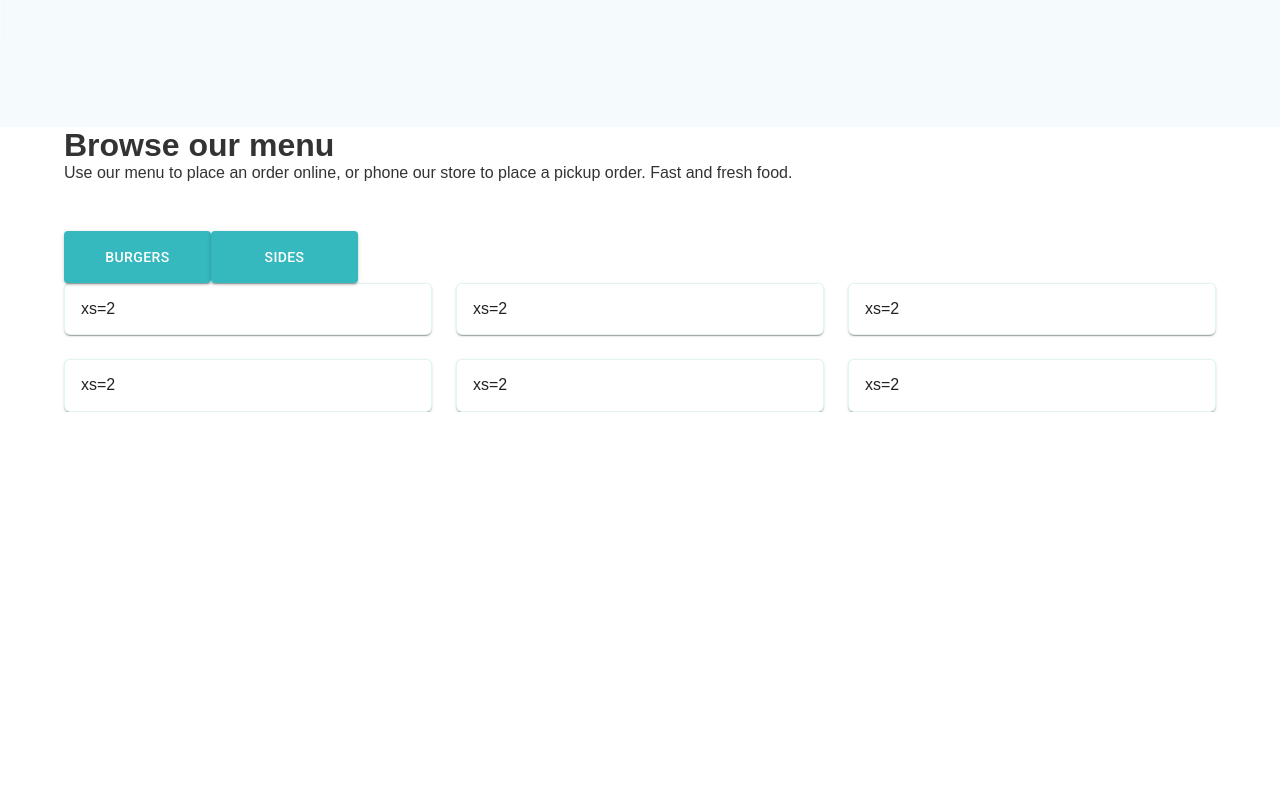
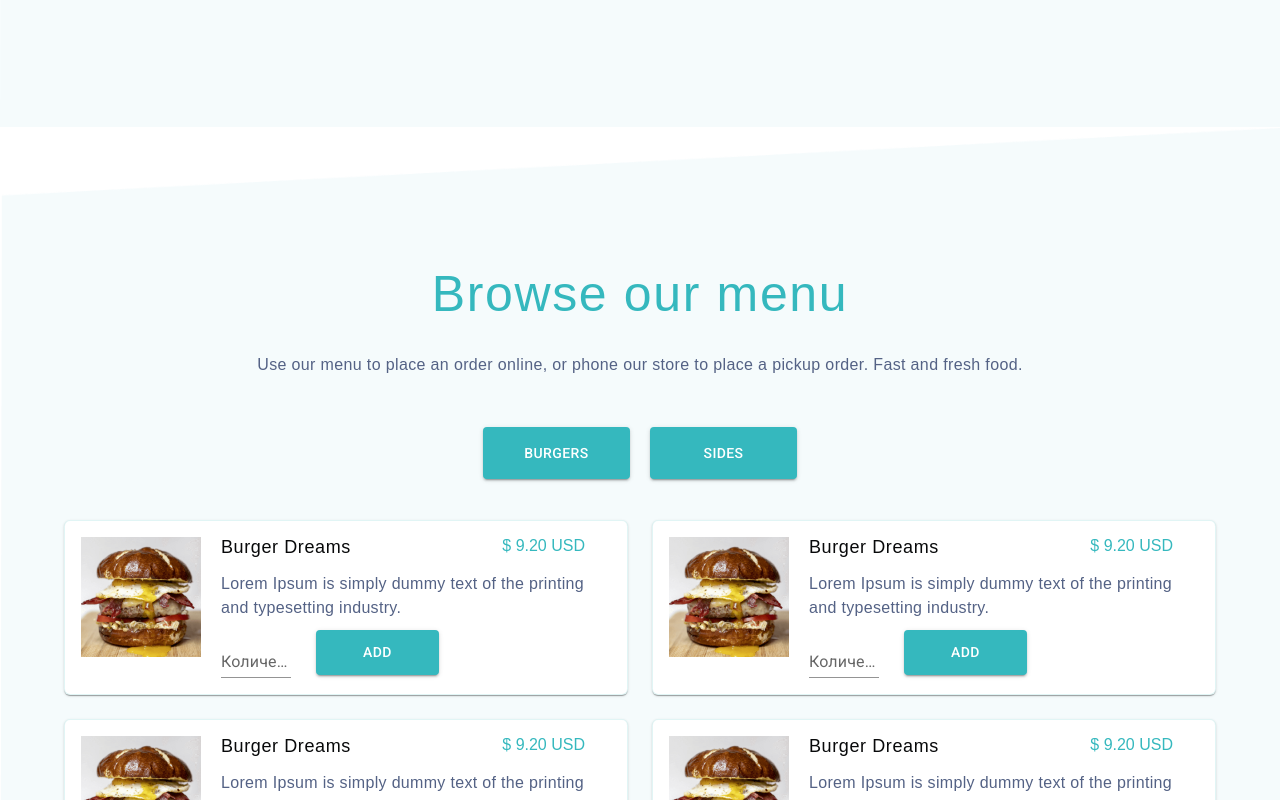
Before and after one commit to trwv55/food-delivery, a React (Create React App) app: page / in a window 1280 px wide. Shown: the part 1660-2460 px from the top of the page. Before the commit the page ends 2072 px from the top, so only its background shows below. Built offline with nearby package versions, Linux system fonts and the light colour scheme.

Commit message:
materual ui верстка

```diff
--- a/src/App.jsx
+++ b/src/App.jsx
@@ -5,6 +5,7 @@ import ShoppingCart from "./components/ShoppingCart";
 import MainScreen from "./components/MainScreen";
 import FreshProducts from "./components/FreshProducts";
 import Menu from "./components/Menu";
+import SupportLocal from "./components/SupportLocal";
 
 function App() {
   const [cartOpen, setCartOpen] = useState(false);
@@ -16,6 +17,7 @@ function App() {
       <MainScreen />
       <FreshProducts />
       <Menu />
+      <SupportLocal />
       <ShoppingCart cartOpen={cartOpen} closeCart={() => setCartOpen(false)} />
     </div>
   );
--- a/src/components/Menu.jsx
+++ b/src/components/Menu.jsx
@@ -2,8 +2,10 @@ import React from "react";
 import { Button } from "@mui/material";
 import { Container } from "@mui/system";
 import { experimentalStyled as styled } from "@mui/material/styles";
+import TextField from "@mui/material/TextField";
 import Grid from "@mui/material/Grid";
 import Paper from "@mui/material/Paper";
+import Burger from "../static/images/burger.png";
 
 const Item = styled(Paper)(({ theme }) => ({
   backgroundColor: "#FFFFFF",
@@ -25,7 +27,13 @@ const Menu = () => {
           <div className='button-wrapper'>
             <Button
               variant='contained'
-              sx={{ background: "#35B8BE", height: "52px", width: "147px", mt: "49px" }}>
+              sx={{
+                background: "#35B8BE",
+                height: "52px",
+                width: "147px",
+                mt: "49px",
+                mr: "20px",
+              }}>
               Burgers
             </Button>
             <Button
@@ -34,13 +42,53 @@ const Menu = () => {
               Sides
             </Button>
           </div>
-          <Grid container spacing={{ xs: 2, md: 3 }} columns={{ xs: 4, sm: 8, md: 12 }}>
+          <Grid
+            container
+            className='grid-container'
+            spacing={{ xs: 2, md: 3 }}
+            columns={{ xs: 4, sm: 8, md: 12 }}>
             {Array.from(Array(6)).map((_, index) => (
-              <Grid item xs={2} sm={4} md={4} key={index}>
-                <Item>xs=2</Item>
+              <Grid item xs={12} sm={6} md={6} key={index}>
+                <Item>
+                  <div className='item-wrapper'>
+                    <img src={Burger} alt='' />
+                    <div className='item-content'>
+                      <div className='price-flex'>
+                        <h4 className='item-title'>Burger Dreams</h4>
+                        <span>$ 9.20 USD</span>
+                      </div>
+
+                      <p className='item-text'>
+                        Lorem Ipsum is simply dummy text of the printing and typesetting industry.
+                      </p>
+                      <div className='item-add'>
+                        <TextField
+                          id='standard-basic'
+                          label='Количество'
+                          variant='standard'
+                          sx={{ width: "70px", mr: "25px" }}
+                        />
+                        <Button
+                          variant='contained'
+                          sx={{
+                            background: "#35B8BE",
+                            height: "45px",
+                            width: "123px",
+                          }}>
+                          Add
+                        </Button>
+                      </div>
+                    </div>
+                  </div>
+                </Item>
               </Grid>
             ))}
           </Grid>
+          <Button
+            variant='contained'
+            sx={{ background: "#35B8BE", height: "60px", width: "193px", mt: "49px" }}>
+            See full menu
+          </Button>
         </div>
       </Container>
     </div>
--- /dev/null
+++ b/src/components/SupportLocal.jsx
@@ -0,0 +1,7 @@
+import React from "react";
+
+const SupportLocal = () => {
+  return <div>SupportLocal</div>;
+};
+
+export default SupportLocal;
--- a/src/scss/app.scss
+++ b/src/scss/app.scss
@@ -3,6 +3,7 @@
 @import "./components/mainScreen.scss";
 @import "./components/freshProducts.scss";
 @import "./components/menu.scss";
+@import "./components/supportLocal.scss";
 
 *,
 *::after,
--- a/src/scss/components/menu.scss
+++ b/src/scss/components/menu.scss
@@ -0,0 +1,68 @@
+@import "../variables.scss";
+
+.menu-wrapper {
+  background-image: url("../../static/images/menu-bc.png");
+  background-repeat: no-repeat;
+  background-size: cover;
+  .menu-content {
+    padding-top: 140px;
+    padding-bottom: 129px;
+    text-align: center;
+    .menu-title {
+      font-weight: 400;
+      font-size: 50px;
+      line-height: 55px;
+      color: $siteColor;
+      letter-spacing: 1.65px;
+    }
+    .menu-text {
+      font-weight: 400;
+      font-size: 16px;
+      line-height: 27px;
+      padding-top: 29px;
+      letter-spacing: 0.36px;
+      color: #546285;
+    }
+    .grid-container {
+      padding-top: 41px;
+      .item-wrapper {
+        display: flex;
+        img {
+          flex-basis: 120px;
+          height: 120px;
+        }
+        .item-content {
+          margin-left: 20px;
+          margin-right: 26px;
+          .price-flex {
+            display: flex;
+            justify-content: space-between;
+            .item-title {
+              font-weight: 400;
+              font-size: 18px;
+              line-height: 20px;
+              letter-spacing: 0.6px;
+              color: #08090a;
+            }
+            span {
+              color: $siteColor;
+            }
+          }
+          .item-text {
+            font-weight: 400;
+            font-size: 16px;
+            line-height: 24px;
+            letter-spacing: 0.32px;
+            color: #546285;
+            padding-top: 15px;
+            text-align: left;
+          }
+          .item-add {
+            display: flex;
+            margin-top: 10px;
+          }
+        }
+      }
+    }
+  }
+}
```
Also changed, not shown: src/scss/components/supportLocal.scss (added), src/static/images/burger.png (added), src/static/images/menu-bc.png (added).
